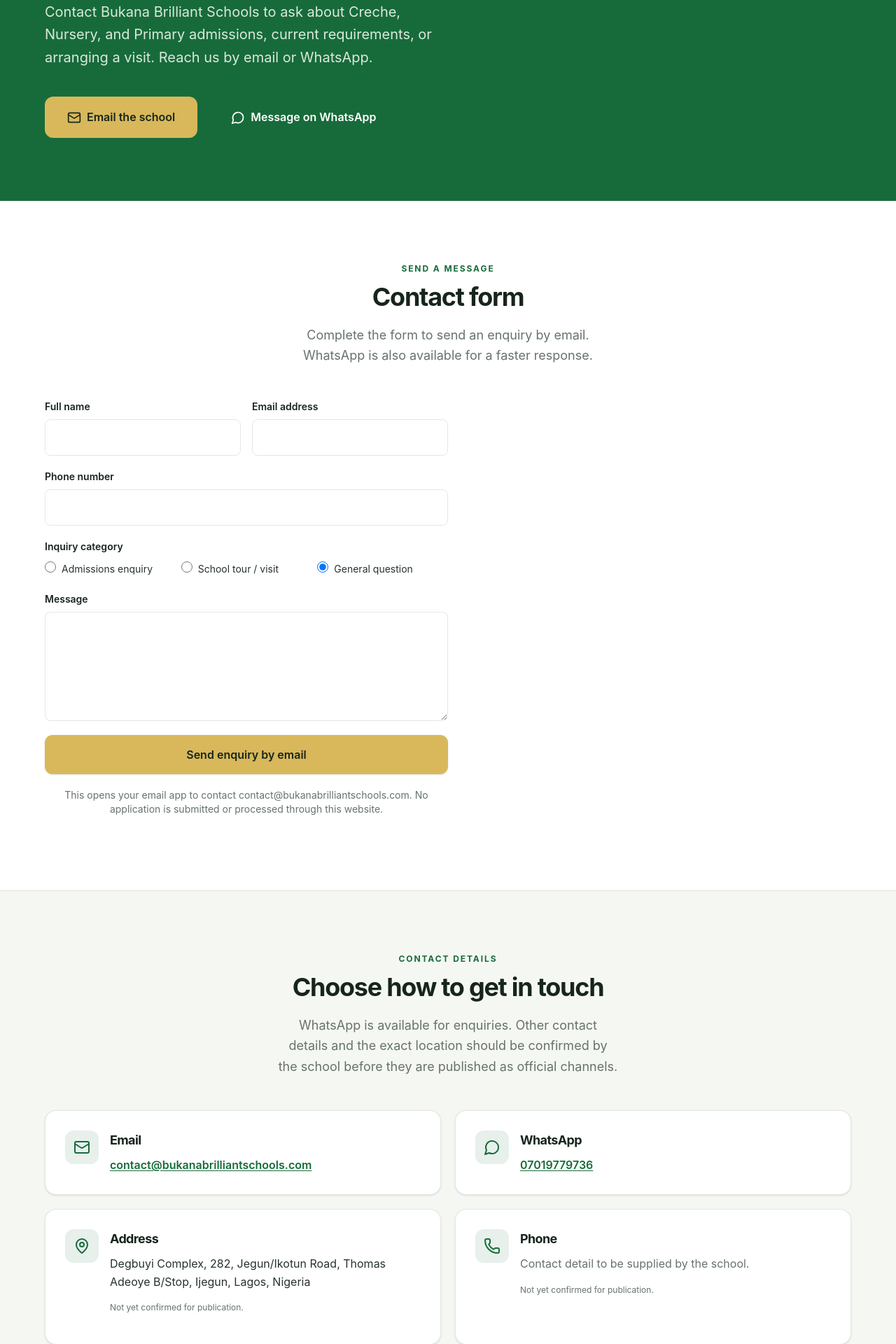
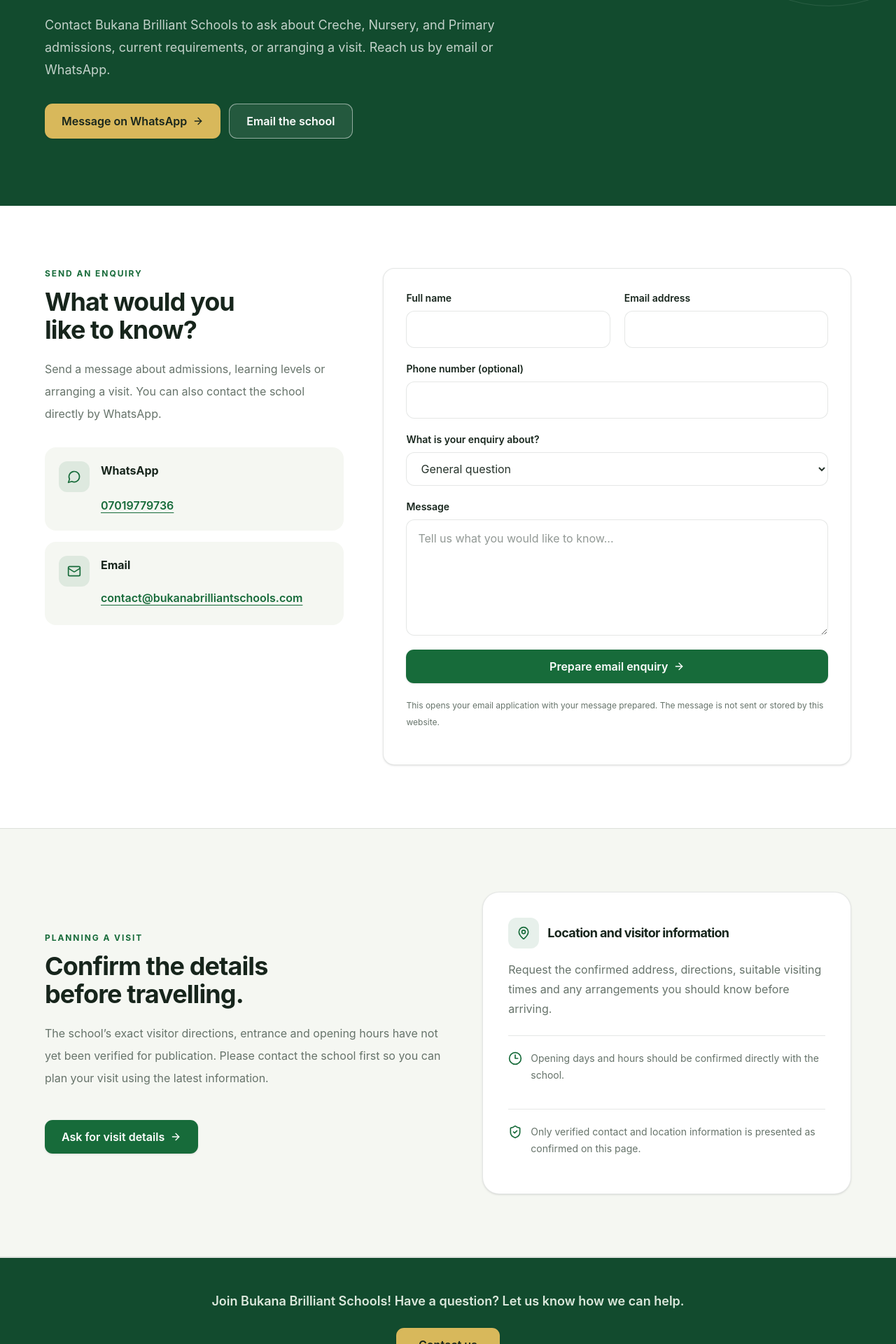
Before and after one commit to blinkzdlfx-cell/bukana-brilliant-schools, a React (Vite) app: page /contact in a window 1280 px wide. Shown: the part 320-2240 px from the top of the page at 70% size. Built offline with nearby package versions, Linux system fonts and the light colour scheme.

Commit message:
Polish contact UX and expose only confirmed contact channels

```diff
--- a/src/pages/ContactPage.jsx
+++ b/src/pages/ContactPage.jsx
@@ -1,12 +1,16 @@
 import { useState } from 'react';
-import { motion } from 'motion/react';
-import { Mail, Phone, MessageCircle, MapPin, Clock, ExternalLink } from 'lucide-react';
+import {
+  ArrowRight,
+  Clock3,
+  Mail,
+  MapPin,
+  MessageCircle,
+  ShieldCheck,
+} from 'lucide-react';
 import { SectionHeading } from '@/components/ui/section-heading.jsx';
 import { Card, CardBody } from '@/components/ui/card.jsx';
 import { Button } from '@/components/ui/button.jsx';
-import { TemporaryImage } from '@/components/ui/temporary-image.jsx';
 import { contactDetails, contactIntro } from '@/data/contact.js';
-import { admissionsCta } from '@/data/school.js';
 
 const CATEGORIES = [
   { label: 'Admissions enquiry', value: 'admissions' },
@@ -14,354 +18,286 @@ const CATEGORIES = [
   { label: 'General question', value: 'general' },
 ];
 
-export function ContactPage() {
-  const [formData, setFormData] = useState({
+const initialForm = {
   name: '',
   email: '',
   phone: '',
   category: 'general',
   message: '',
-  });
+};
+
+export function ContactPage() {
+  const [formData, setFormData] = useState(initialForm);
   const [errors, setErrors] = useState({});
-  const [submitting, setSubmitting] = useState(false);
 
   const handleChange = (key, value) => {
-    setFormData((prev) => ({ ...prev, [key]: value }));
+    setFormData((previous) => ({ ...previous, [key]: value }));
     if (errors[key]) {
-      setErrors((prev) => ({ ...prev, [key]: null }));
+      setErrors((previous) => ({ ...previous, [key]: '' }));
     }
   };
 
   const validate = () => {
     const next = {};
-    if (!formData.name.trim()) next.name = 'Full name is required.';
-    if (!formData.email.trim()) next.email = 'Email address is required.';
-    else if (!/^[^\s@]+@[^\s@]+\.[^\s@]+$/.test(formData.email)) {
-      next.email = 'Please enter a valid email address.';
-    }
-    if (!formData.message.trim()) next.message = 'Please tell us how we can help.';
+    if (!formData.name.trim()) next.name = 'Enter your name.';
+    if (!formData.email.trim()) next.email = 'Enter your email address.';
+    else if (!/^[^\s@]+@[^\s@]+\.[^\s@]+$/.test(formData.email)) next.email = 'Enter a valid email address.';
+    if (!formData.message.trim()) next.message = 'Write a short message.';
     setErrors(next);
     return Object.keys(next).length === 0;
   };
 
-  const buildMailtoBody = () =>
-    [
-      `Name: ${formData.name}`,
-      `Email: ${formData.email}`,
-      `Phone: ${formData.phone || 'Not provided'}`,
-      `Category: ${CATEGORIES.find((c) => c.value === formData.category)?.label}`,
+  const handleSubmit = (event) => {
+    event.preventDefault();
+    if (!validate()) return;
+
+    const category = CATEGORIES.find((item) => item.value === formData.category)?.label || 'General question';
+    const body = [
+      'Name: ' + formData.name,
+      'Email: ' + formData.email,
+      'Phone: ' + (formData.phone || 'Not provided'),
+      'Enquiry type: ' + category,
       '',
-      `Message:`,
+      'Message:',
       formData.message,
     ].join('\n');
-
-  const handleSubmit = (e) => {
-    e.preventDefault();
-    if (!validate()) return;
-    setSubmitting(true);
-    // Real action: open the visitor's email client pre-filled with the enquiry.
-    // No submission success is claimed until the visitor completes sending.
-    const subject = encodeURIComponent(`Admissions enquiry from ${formData.name}`);
-    const body = encodeURIComponent(buildMailtoBody());
-    window.location.assign(`mailto:${contactDetails.email}?subject=${subject}&body=${body}`);
-    setSubmitting(false);
+    const subject = encodeURIComponent(category + ' from ' + formData.name);
+    window.location.assign(
+      'mailto:' + contactDetails.email + '?subject=' + subject + '&body=' + encodeURIComponent(body)
+    );
   };
 
   return (
     <>
-      <HeroSection />
-      <ContactFormSection
-        formData={formData}
-        errors={errors}
-        submitting={submitting}
-        onChange={handleChange}
-        onSubmit={handleSubmit}
-      />
-      <ContactDetailsSection />
-      <LocationSection />
-    </>
-  );
-}
+      <section className="relative isolate overflow-hidden bg-brand-deep text-white">
+        <div aria-hidden="true" className="pointer-events-none absolute -right-24 -top-32 h-96 w-96 rounded-full border border-white/10" />
+        <div className="container-wide relative py-16 md:py-20 lg:py-24">
+          <p className="mb-5 inline-flex items-center gap-2 text-xs font-bold uppercase tracking-[0.18em] text-[#E8D28C]">
+            <span className="h-2 w-2 rounded-full bg-accent" />
+            Contact BBS
+          </p>
+          <h1 className="max-w-3xl text-balance text-4xl font-bold leading-[1.08] tracking-[-0.04em] text-white sm:text-5xl">
+            Let’s talk about your child’s next step.
+          </h1>
+          <p className="mt-6 max-w-2xl text-base leading-8 text-white/75 sm:text-lg">
+            {contactIntro}
+          </p>
+          <div className="mt-8 flex flex-col gap-3 sm:flex-row">
+            <Button
+              variant="accent"
+              href={contactDetails.whatsapp}
+              target="_blank"
+              rel="noopener noreferrer"
+              className="min-h-12 px-6"
+            >
+              Message on WhatsApp <ArrowRight aria-hidden="true" className="h-4 w-4" />
+            </Button>
+            <Button
+              variant="secondary"
+              href={'mailto:' + contactDetails.email}
+              className="min-h-12 border-white/50 bg-white/8 px-6 text-white shadow-none hover:bg-white hover:text-brand-deep"
+            >
+              Email the school
+            </Button>
+          </div>
+        </div>
+      </section>
 
-function HeroSection() {
-  return (
-    <section className="relative bg-brand overflow-hidden">
-      <div className="relative container-wide section-pad pt-24 md:pt-36 pb-24 md:pb-36">
+      <section id="contact-form" className="section-pad scroll-mt-24 bg-surface-white">
+        <div className="container-wide grid items-start gap-10 lg:grid-cols-[0.78fr_1.22fr] lg:gap-14">
           <div>
-          <span className="mb-4 inline-flex items-center gap-2 rounded-full border border-accent/20 bg-accent/10 px-4 py-2 text-xs font-bold uppercase tracking-widest text-accent">
-            <span className="h-2 w-2 rounded-full bg-accent" />
-            Contact Bukana Brilliant Schools
+            <p className="mb-3 text-xs font-bold uppercase tracking-[0.16em] text-brand">Send an enquiry</p>
+            <h2 className="text-balance text-3xl font-bold tracking-tight text-ink-deep sm:text-4xl">
+              What would you like to know?
+            </h2>
+            <p className="mt-5 leading-8 text-ink-muted">
+              Send a message about admissions, learning levels or arranging a visit. You can also contact the school directly by WhatsApp.
+            </p>
+
+            <div className="mt-8 space-y-4">
+              <div className="flex items-start gap-4 rounded-2xl bg-surface-warm p-5">
+                <span className="flex h-11 w-11 shrink-0 items-center justify-center rounded-xl bg-brand/10 text-brand">
+                  <MessageCircle aria-hidden="true" className="h-5 w-5" />
                 </span>
-          <motion.h1
-            initial={{ opacity: 0, y: 20 }}
-            animate={{ opacity: 1, y: 0 }}
-            className="mt-6 mb-6 text-4xl md:text-5xl font-bold leading-tight text-surface-white text-balance"
-          >
-            Let&rsquo;s talk about your child&rsquo;s next step.
-          </motion.h1>
-          <motion.p
-            initial={{ opacity: 0, y: 20 }}
-            animate={{ opacity: 1, y: 0 }}
-            transition={{ delay: 0.1 }}
-            className="mb-10 max-w-xl text-lg leading-relaxed text-[#dbe8dc] md:text-xl"
-          >
-            {contactIntro}
-          </motion.p>
-          <div className="flex flex-col sm:flex-row gap-4">
-            <a
-              href={`mailto:${contactDetails.email}`}
-              className="inline-flex items-center justify-center gap-2 px-8 py-4 rounded-xl bg-accent text-ink-deep font-semibold hover:bg-brand-deep transition-colors focus-visible:outline-accent focus-visible:outline-2"
-            >
-              <Mail className="w-5 h-5" />
-              Email the school
-            </a>
+                <div className="min-w-0">
+                  <p className="font-bold text-ink-deep">WhatsApp</p>
                   <a
                     href={contactDetails.whatsapp}
                     target="_blank"
                     rel="noopener noreferrer"
-              className="inline-flex items-center justify-center gap-2 px-8 py-4 rounded-xl bg-brand text-surface-white font-semibold hover:bg-brand-deep transition-colors focus-visible:outline-accent focus-visible:outline-2"
+                    className="mt-1 inline-flex min-h-8 items-center break-words font-semibold text-brand underline underline-offset-4"
                   >
-              <MessageCircle className="w-5 h-5" />
-              Message on WhatsApp
+                    {contactDetails.whatsappDisplay}
+                  </a>
+                </div>
+              </div>
+              <div className="flex items-start gap-4 rounded-2xl bg-surface-warm p-5">
+                <span className="flex h-11 w-11 shrink-0 items-center justify-center rounded-xl bg-brand/10 text-brand">
+                  <Mail aria-hidden="true" className="h-5 w-5" />
+                </span>
+                <div className="min-w-0">
+                  <p className="font-bold text-ink-deep">Email</p>
+                  <a
+                    href={'mailto:' + contactDetails.email}
+                    className="mt-1 inline-flex min-h-8 break-all font-semibold text-brand underline underline-offset-4"
+                  >
+                    {contactDetails.email}
                   </a>
                 </div>
               </div>
             </div>
-    </section>
-  );
-}
+          </div>
 
-function ContactFormSection({
-  formData,
-  errors,
-  submitting,
-  onChange,
-  onSubmit,
-}) {
-  return (
-    <section id="contact-form" className="bg-surface-white section-pad scroll-mt-24">
-      <div className="container-wide">
-        <SectionHeading
-          eyebrow="Send a message"
-          title="Contact form"
-          description="Complete the form to send an enquiry by email. WhatsApp is also available for a faster response."
-        />
-        <form onSubmit={onSubmit} className="mt-12 max-w-xl space-y-5">
-          <div className="grid gap-4 md:grid-cols-2">
+          <Card className="overflow-hidden">
+            <CardBody className="p-6 sm:p-8">
+              <form onSubmit={handleSubmit} className="space-y-5">
+                <div className="grid gap-5 sm:grid-cols-2">
                   <TextField
                     label="Full name"
                     id="name"
+                    autoComplete="name"
                     value={formData.name}
-              onChange={(v) => onChange('name', v)}
+                    onChange={(value) => handleChange('name', value)}
                     error={errors.name}
+                    required
                   />
                   <TextField
                     label="Email address"
                     id="email"
                     type="email"
+                    autoComplete="email"
                     value={formData.email}
-              onChange={(v) => onChange('email', v)}
+                    onChange={(value) => handleChange('email', value)}
                     error={errors.email}
+                    required
                   />
                 </div>
+
                 <TextField
-            label="Phone number"
+                  label="Phone number (optional)"
                   id="phone"
                   type="tel"
+                  autoComplete="tel"
                   value={formData.phone}
-            onChange={(v) => onChange('phone', v)}
-            error={errors.phone}
+                  onChange={(value) => handleChange('phone', value)}
                 />
+
                 <div className="space-y-2">
-            <label className="block text-sm font-semibold text-ink-deep">
-              Inquiry category
+                  <label htmlFor="category" className="block text-sm font-semibold text-ink-deep">
+                    What is your enquiry about?
                   </label>
-            <div className="grid gap-2 md:grid-cols-3">
-              {CATEGORIES.map((cat) => (
-                <label key={cat.value} className="cursor-pointer">
-                  <input
-                    type="radio"
+                  <select
+                    id="category"
                     name="category"
-                    value={cat.value}
-                    checked={formData.category === cat.value}
-                    onChange={() => onChange('category', cat.value)}
-                    className="h-4 w-4 text-brand rounded border-brand"
-                  />
-                  <span className="ml-2 text-sm text-ink">{cat.label}</span>
-                </label>
+                    value={formData.category}
+                    onChange={(event) => handleChange('category', event.currentTarget.value)}
+                    className="min-h-12 w-full rounded-xl border border-border-soft bg-white px-4 py-3 text-ink outline-none transition-shadow focus-visible:ring-2 focus-visible:ring-brand focus-visible:ring-offset-2"
+                  >
+                    {CATEGORIES.map((category) => (
+                      <option key={category.value} value={category.value}>{category.label}</option>
                     ))}
+                  </select>
                 </div>
-          </div>
+
                 <div className="space-y-2">
-            <label className="block text-sm font-semibold text-ink-deep">
+                  <label htmlFor="message" className="block text-sm font-semibold text-ink-deep">
                     Message
                   </label>
                   <textarea
                     id="message"
+                    name="message"
                     rows={5}
-              className="block w-full rounded-lg border border-border-soft bg-surface-white px-4 py-3 text-ink leading-relaxed focus:outline-none focus:ring-2 focus:ring-brand transition-colors"
+                    required
                     value={formData.message}
-              onChange={(e) => onChange('message', e.currentTarget.value)}
+                    onChange={(event) => handleChange('message', event.currentTarget.value)}
+                    aria-invalid={Boolean(errors.message)}
+                    aria-describedby={errors.message ? 'message-error' : undefined}
+                    className="block min-h-36 w-full resize-y rounded-xl border border-border-soft bg-white px-4 py-3 leading-7 text-ink outline-none transition-shadow focus-visible:ring-2 focus-visible:ring-brand focus-visible:ring-offset-2"
+                    placeholder="Tell us what you would like to know..."
                   />
-            {errors.message && (
-              <p className="text-sm text-red-700">{errors.message}</p>
-            )}
+                  {errors.message && <p id="message-error" role="alert" className="text-sm font-medium text-red-700">{errors.message}</p>}
                 </div>
-          <Button
-            type="submit"
-            variant="accent"
-            disabled={submitting}
-            className="w-full px-8 py-4"
-          >
-            {submitting ? 'Opening your email&hellip;' : 'Send enquiry by email'}
+
+                <Button type="submit" variant="primary" className="min-h-12 w-full px-6">
+                  Prepare email enquiry <ArrowRight aria-hidden="true" className="h-4 w-4" />
                 </Button>
-          <p className="text-sm text-ink-muted text-center">
-            This opens your email app to contact {contactDetails.email}. No application is submitted or processed
-            through this website.
+                <p className="text-xs leading-6 text-ink-muted">
+                  This opens your email application with your message prepared. The message is not sent or stored by this website.
                 </p>
               </form>
+            </CardBody>
+          </Card>
         </div>
       </section>
+
+      <section className="section-pad border-y border-border-soft bg-surface-warm">
+        <div className="container-wide grid items-center gap-10 lg:grid-cols-[1fr_0.9fr]">
+          <div>
+            <p className="mb-3 text-xs font-bold uppercase tracking-[0.16em] text-brand">Planning a visit</p>
+            <h2 className="text-balance text-3xl font-bold tracking-tight text-ink-deep sm:text-4xl">
+              Confirm the details before travelling.
+            </h2>
+            <p className="mt-5 max-w-xl leading-8 text-ink-muted">
+              The school’s exact visitor directions, entrance and opening hours have not yet been verified for publication. Please contact the school first so you can plan your visit using the latest information.
+            </p>
+            <Button
+              variant="primary"
+              href={contactDetails.whatsapp}
+              target="_blank"
+              rel="noopener noreferrer"
+              className="mt-7 min-h-12 px-6"
+            >
+              Ask for visit details <ArrowRight aria-hidden="true" className="h-4 w-4" />
+            </Button>
+          </div>
+
+          <div className="rounded-[1.5rem] border border-border-soft bg-white p-7 shadow-sm sm:p-9">
+            <div className="flex items-center gap-3">
+              <span className="flex h-11 w-11 items-center justify-center rounded-xl bg-brand/10 text-brand">
+                <MapPin aria-hidden="true" className="h-5 w-5" />
+              </span>
+              <h3 className="text-lg font-bold text-ink-deep">Location and visitor information</h3>
+            </div>
+            <p className="mt-4 leading-7 text-ink-muted">
+              Request the confirmed address, directions, suitable visiting times and any arrangements you should know before arriving.
+            </p>
+            <div className="mt-6 flex items-start gap-3 border-t border-border-soft pt-5">
+              <Clock3 aria-hidden="true" className="mt-0.5 h-5 w-5 shrink-0 text-brand" />
+              <p className="text-sm leading-6 text-ink-muted">Opening days and hours should be confirmed directly with the school.</p>
+            </div>
+            <div className="mt-5 flex items-start gap-3 border-t border-border-soft pt-5">
+              <ShieldCheck aria-hidden="true" className="mt-0.5 h-5 w-5 shrink-0 text-brand" />
+              <p className="text-sm leading-6 text-ink-muted">Only verified contact and location information is presented as confirmed on this page.</p>
+            </div>
+          </div>
+        </div>
+      </section>
+    </>
   );
 }
 
-function TextField({ label, id, type = 'text', value, onChange, error }) {
+function TextField({ label, id, type = 'text', autoComplete, value, onChange, error, required = false }) {
   return (
     <div className="space-y-2">
-      <label className="block text-sm font-semibold text-ink-deep">{label}</label>
+      <label htmlFor={id} className="block text-sm font-semibold text-ink-deep">
+        {label}
+      </label>
       <input
         id={id}
+        name={id}
         type={type}
-        className={cnInput(
-          'block w-full rounded-lg border px-4 py-3 text-ink leading-relaxed focus:outline-none focus:ring-2 transition-colors',
-          error ? 'border-red-600 focus:ring-red-600' : 'border-border-soft focus:ring-brand'
-        )}
+        autoComplete={autoComplete}
+        required={required}
         value={value}
-        onChange={(e) => onChange(e.currentTarget.value)}
+        onChange={(event) => onChange(event.currentTarget.value)}
+        aria-invalid={Boolean(error)}
+        aria-describedby={error ? id + '-error' : undefined}
+        className={
+          'block min-h-12 w-full rounded-xl border bg-white px-4 py-3 text-ink outline-none transition-shadow focus-visible:ring-2 focus-visible:ring-brand focus-visible:ring-offset-2 ' +
+          (error ? 'border-red-600' : 'border-border-soft')
+        }
       />
-      {error && <p className="text-sm text-red-700">{error}</p>}
+      {error && <p id={id + '-error'} role="alert" className="text-sm font-medium text-red-700">{error}</p>}
     </div>
   );
 }
-
-function cnInput(...inputs) {
-  return inputs.filter(Boolean).join(' ');
-}
-
-function ContactDetailsSection() {
-  return (
-    <section className="bg-surface-warm section-pad border-t border-border-soft">
-      <div className="container-wide">
-        <SectionHeading
-          eyebrow="Contact details"
-          title="Choose how to get in touch"
-          description="WhatsApp is available for enquiries. Other contact details and the exact location should be confirmed by the school before they are published as official channels."
-        />
-        <div className="mt-12 grid gap-5 md:grid-cols-2">
-          {[
-            {
-              label: 'Email',
-              icon: Mail,
-              value: contactDetails.email,
-              href: `mailto:${contactDetails.email}`,
-              pending: contactDetails.emailPending,
-            },
-            {
-              label: 'WhatsApp',
-              icon: MessageCircle,
-              value: contactDetails.whatsappDisplay,
-              href: contactDetails.whatsapp,
-              pending: contactDetails.whatsappPending,
-            },
-            {
-              label: 'Address',
-              icon: MapPin,
-              value: contactDetails.address,
-              pending: contactDetails.addressPending,
-            },
-            {
-              label: 'Phone',
-              icon: Phone,
-              value: contactDetails.phone,
-              pending: contactDetails.phonePending,
-            },
-          ].map((field) => (
-            <Card key={field.label} className="h-full">
-              <CardBody className="flex gap-4 p-6 md:p-7">
-                <div className="flex h-12 w-12 shrink-0 items-center justify-center rounded-xl bg-brand/10 text-brand">
-                  <field.icon className="h-6 w-6" />
-                </div>
-                <div className="min-w-0">
-                  <h2 className="mb-2 text-lg font-bold text-ink-deep">{field.label}</h2>
-                  {field.value ? (
-                    field.href ? (
-                      <a
-                        href={field.href}
-                        target={field.label === 'WhatsApp' ? '_blank' : undefined}
-                        rel={field.label === 'WhatsApp' ? 'noopener noreferrer' : undefined}
-                        className="break-words font-semibold text-brand underline underline-offset-2 hover:text-brand-deep"
-                      >
-                        {field.value}
-                      </a>
-                    ) : (
-                      <p className="leading-relaxed text-ink">{field.value}</p>
-                    )
-                  ) : (
-                    <p className="text-ink-muted">Contact detail to be supplied by the school.</p>
-                  )}
-                  {field.pending && (
-                    <p className="mt-2 text-xs text-ink-muted">Not yet confirmed for publication.</p>
-                  )}
-                </div>
-              </CardBody>
-            </Card>
-          ))}
-        </div>
-      </div>
-    </section>
-  );
-}
-
-function LocationSection() {
-  return (
-    <section className="bg-surface-white section-pad">
-      <div className="container-wide grid items-center gap-10 lg:grid-cols-2">
-        <div>
-          <SectionHeading
-            eyebrow="Find the school"
-            title="Plan your route before travelling"
-            description="The school&rsquo;s address is listed below, but the map pin and directions still need verification. Contact the school to confirm the correct entrance and route before your visit."
-            className="mx-0 text-left"
-          />
-          <div className="mt-7 flex items-start gap-4 rounded-card border border-border-soft bg-surface-white p-5">
-            <MapPin className="mt-1 h-5 w-5 shrink-0 text-brand" />
-            <p className="leading-relaxed text-ink">{contactDetails.address}</p>
-          </div>
-          <p className="mt-4 text-sm text-ink-muted">
-            Opening days and hours have not yet been confirmed. Please ask before visiting.
-          </p>
-        </div>
-        <div>
-          <div className="relative min-h-[320px] overflow-hidden rounded-card border border-border-soft bg-surface-white p-4">
-            <TemporaryImage
-              alt="Verified map or location image to be added after school location confirmation"
-              category="location"
-              width="100%"
-              height="100%"
-            />
-          </div>
-          {contactDetails.mapUrl && (
-            <a
-              href={contactDetails.mapUrl}
-              target="_blank"
-              rel="noopener noreferrer"
-              className="mt-4 inline-flex items-center gap-2 font-semibold text-brand underline underline-offset-4"
-            >
-              Open directions <ExternalLink className="h-4 w-4" />
-            </a>
-          )}
-        </div>
-      </div>
-    </section>
-  );
-}
```
Lines whose indentation alone changed are shown as unchanged.
